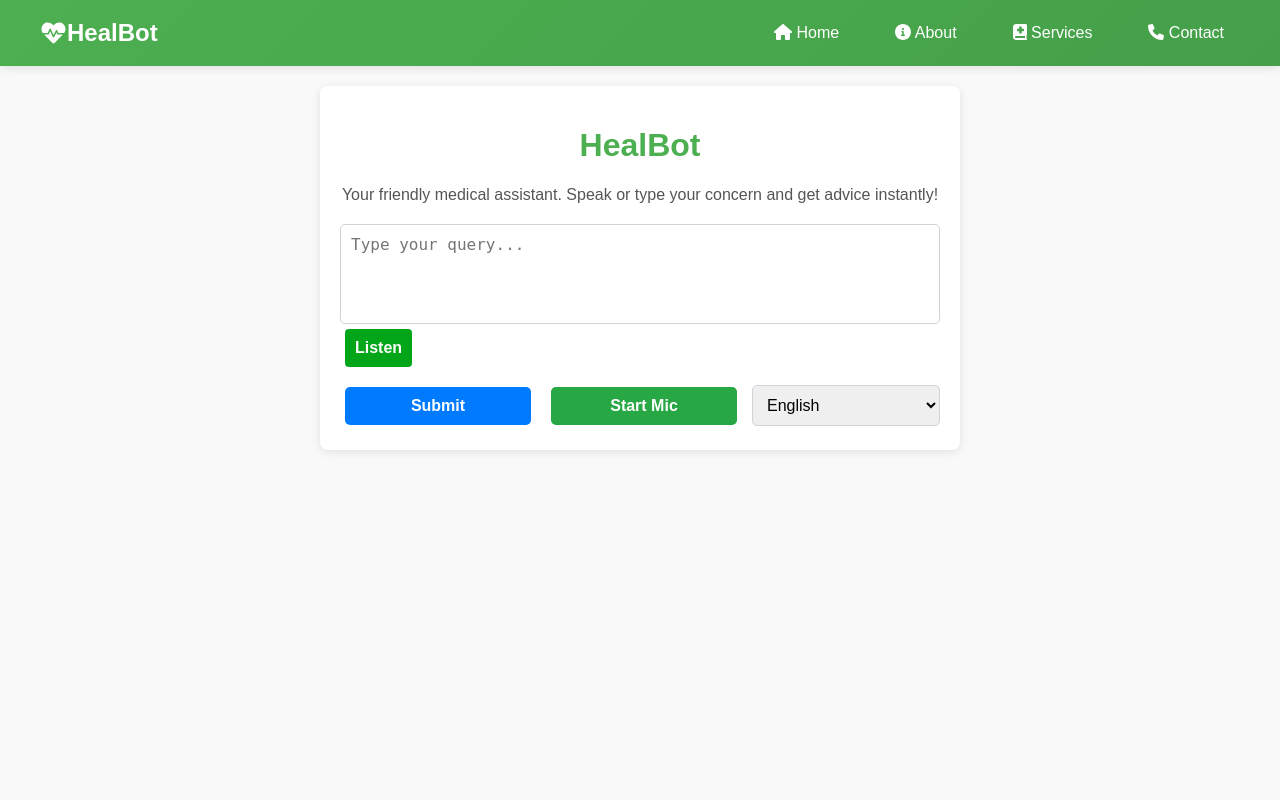
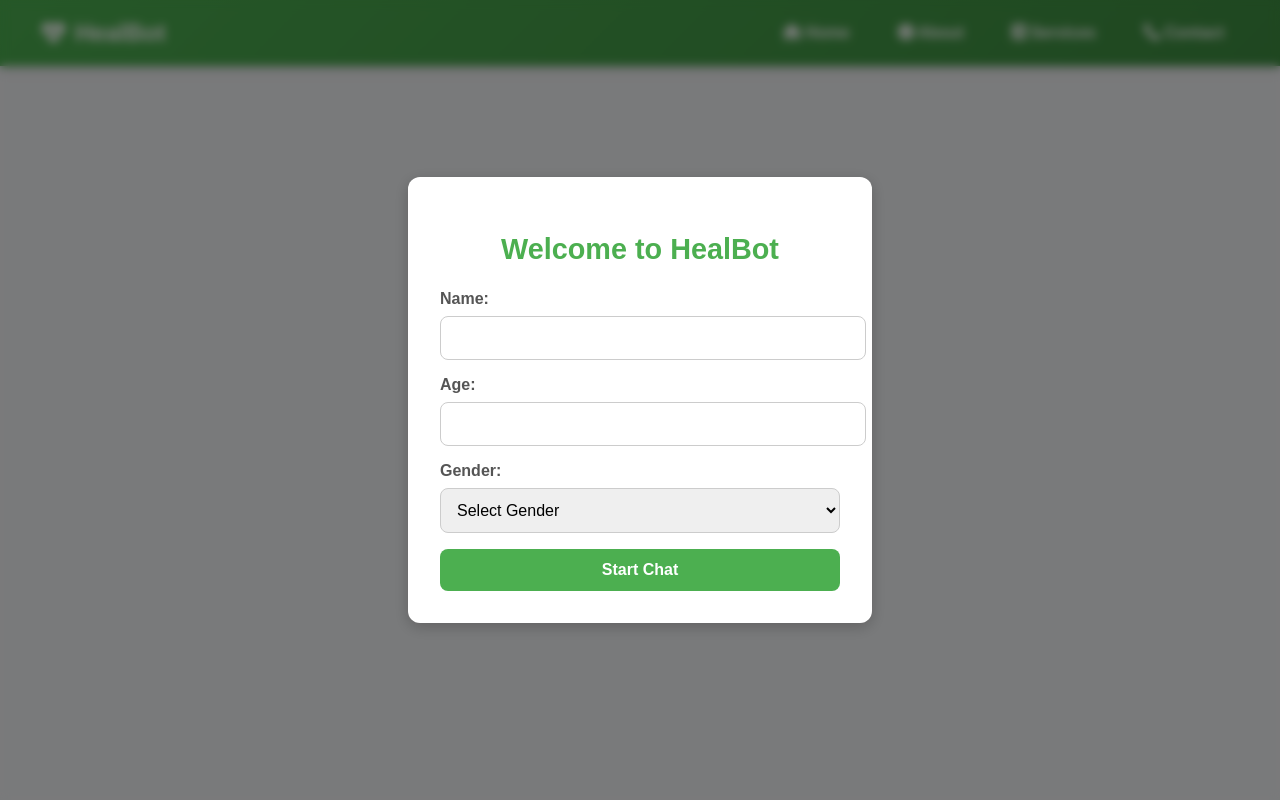
Before and after one commit to Ommodi07/Flaunch-Internship-level-2, a Flask app: page / in a window 1280 px wide. Run offline with Flask 3, Linux system fonts and the light colour scheme.

Commit message:
Project is now ready

```diff
--- a/FlaskProject/app.py
+++ b/FlaskProject/app.py
@@ -1,11 +1,15 @@
-from flask import Flask, render_template, request, jsonify
+from flask import Flask, render_template, request, jsonify, session
 from groq import Groq
 import os
 
 app = Flask(__name__)
+app.secret_key = os.urandom(24)  # Required for session management
 
 # Initialize Groq client
 client = Groq(api_key='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')
+
+# Store chat histories in memory (for production, use a database)
+chat_histories = {}
 
 @app.route('/')
 def index():
@@ -29,31 +33,95 @@ def contact():
 
 @app.route('/get_medical_advice', methods=['POST'])
 def get_medical_advice():
-    user_query = request.json.get('query', '')
+    data = request.json
+    user_query = data.get('query', '')
+    user_data = data.get('userData', {})
+    session_id = data.get('sessionId', '')  # Get session ID from frontend
+
+    # Initialize chat history for new sessions
+    if session_id not in chat_histories:
+        chat_histories[session_id] = []
+
+    # Get chat history for this session
+    chat_history = chat_histories[session_id]
 
     try:
+        # Include user data in the system message
+        system_message = f"""You have to give medical advice to {user_data.get('name', 'the user')}
+        (Age: {user_data.get('age', 'unknown')}, Gender: {user_data.get('gender', 'unknown')}).
+        You have to consult the user Problems which can be related to physical as well as mental health.
+        Provide concise medical advice in 4-5 lines including medication recommendations when needed.
+        For non-medical queries, explain that you cannot assist.
+        if user ask about your name, you have to say 'I am HealBot, your medical assistant'.
+        If user greets you, you have to greet them back without medical advice.
+
+        Previous conversation context:
+        {format_chat_history(chat_history)}"""
+
+        messages = [
+            {
+                "role": "system",
+                "content": system_message
+            }
+        ]
+
+        # Add chat history to messages
+        for msg in chat_history:
+            messages.append({
+                "role": msg["role"],
+                "content": msg["content"]
+            })
+
+        # Add current query
+        messages.append({
+            "role": "user",
+            "content": user_query
+        })
+
         chat_completion = client.chat.completions.create(
-            messages=[
-                {
-                    "role": "system",
-                    "content": "You have to give medical advice to the user . You have to consult the user Problems which can be related to physical as well as mental health. Provide concise medical advice in 4-5 lines including medication recommendations when needed. For non-medical queries, explain that you cannot assist. if user ask about your name, you have to say 'I am HealBot, your medical assistant'.If user greets you, you have to greet them back without medical advice."
-                },
-                {
-                    "role": "user",
-                    "content": user_query
-                }
-            ],
+            messages=messages,
             model="llama-3.1-70b-versatile",
             temperature=0.5,
             max_tokens=1024,
             top_p=1,
             stream=False,
         )
+
         medical_advice = chat_completion.choices[0].message.content
-        return jsonify({"advice": medical_advice})
+
+        # Update chat history
+        chat_histories[session_id].append({
+            "role": "user",
+            "content": user_query
+        })
+        chat_histories[session_id].append({
+            "role": "assistant",
+            "content": medical_advice
+        })
+
+        # Keep only last 10 messages to prevent context from growing too large
+        if len(chat_histories[session_id]) > 20:
+            chat_histories[session_id] = chat_histories[session_id][-20:]
+
+        return jsonify({
+            "advice": medical_advice,
+            "sessionId": session_id
+        })
 
     except Exception as e:
         return jsonify({"error": str(e)}), 500
 
+def format_chat_history(history):
+    """Format chat history for system message context"""
+    if not history:
+        return "No previous conversation."
+
+    formatted = []
+    for msg in history:
+        role = "User" if msg["role"] == "user" else "HealBot"
+        formatted.append(f"{role}: {msg['content']}")
+
+    return "\n".join(formatted)
+
 if __name__ == '__main__':
     app.run(debug=True)
--- a/FlaskProject/static/index.css
+++ b/FlaskProject/static/index.css
@@ -2,14 +2,95 @@ body {
     font-family: 'Arial', sans-serif;
     margin: 0;
     padding: 0;
-    background-color: #f9f9f9;
+    background-color: #f3f4f6;
     color: #333;
 }
 
+/* Registration Overlay Styles */
+.overlay {
+    position: fixed;
+    top: 0;
+    left: 0;
+    width: 100%;
+    height: 100%;
+    background: rgba(0, 0, 0, 0.5);
+    display: flex;
+    justify-content: center;
+    align-items: center;
+    z-index: 1001;
+    backdrop-filter: blur(5px);
+}
+
+.registration-form {
+    background: #fff;
+    padding: 2rem;
+    border-radius: 12px;
+    box-shadow: 0 4px 15px rgba(0, 0, 0, 0.2);
+    width: 90%;
+    max-width: 400px;
+}
+
+.registration-form h2 {
+    margin-bottom: 1.5rem;
+    color: #4CAF50;
+    text-align: center;
+    font-size: 1.8rem;
+    font-weight: bold;
+}
+
+.form-group {
+    margin-bottom: 1rem;
+}
+
+.form-group label {
+    display: block;
+    margin-bottom: 0.5rem;
+    color: #555;
+    font-weight: bold;
+}
+
+.form-group input,
+.form-group select {
+    width: 100%;
+    padding: 0.75rem;
+    border: 1px solid #ccc;
+    border-radius: 8px;
+    font-size: 1rem;
+    transition: border-color 0.3s;
+}
+
+.form-group input:focus,
+.form-group select:focus {
+    border-color: #4CAF50;
+    outline: none;
+}
+
+button {
+    padding: 0.75rem;
+    background-color: #4CAF50;
+    color: white;
+    border: none;
+    border-radius: 8px;
+    font-size: 1rem;
+    font-weight: bold;
+    cursor: pointer;
+    transition: background-color 0.3s, transform 0.2s;
+}
+
+button:hover {
+    background-color: #45a049;
+    transform: scale(1.05);
+}
+
+.hidden {
+    display: none !important;
+}
+
+/* Navbar Styles */
 .navbar {
-    background: linear-gradient(135deg, #4CAF50, #45a049);
+    background: linear-gradient(135deg, #4CAF50, #3e8e41);
     padding: 1rem 2rem;
-    box-shadow: 0 2px 10px rgba(0, 0, 0, 0.1);
+    box-shadow: 0 4px 10px rgba(0, 0, 0, 0.1);
     position: sticky;
     top: 0;
     z-index: 1000;
@@ -30,17 +111,16 @@ body {
     color: white;
     font-size: 1.5rem;
     font-weight: bold;
+    gap: 8px;
 }
 
 .nav-brand i {
-    margin-right: 10px;
-    font-size: 1.8rem;
+    font-size: 2rem;
 }
 
 .nav-links {
     display: flex;
-    gap: 1.5rem;
-    align-items: center;
+    gap: 1rem;
 }
 
 .nav-links a {
@@ -49,11 +129,12 @@ body {
     padding: 0.5rem 1rem;
     border-radius: 20px;
     transition: background-color 0.3s, transform 0.2s;
+    font-weight: bold;
 }
 
 .nav-links a:hover {
-    background-color: rgba(255, 255, 255, 0.1);
-    transform: translateY(-2px);
+    background-color: rgba(255, 255, 255, 0.15);
+    transform: scale(1.1);
 }
 
 .container {
@@ -61,184 +142,85 @@ body {
     margin: 20px auto;
     padding: 20px;
     background: #fff;
-    border-radius: 8px;
-    box-shadow: 0 2px 10px rgba(0, 0, 0, 0.1);
+    border-radius: 12px;
+    box-shadow: 0 4px 20px rgba(0, 0, 0, 0.1);
+    animation: fadeIn 0.5s ease-in-out;
 }
 
 h1 {
     text-align: center;
     color: #4CAF50;
+    font-size: 2rem;
+    margin-bottom: 1rem;
 }
 
-.description {
+p.description {
     text-align: center;
-    margin-bottom: 20px;
+    color: #666;
     font-size: 1rem;
-    color: #555;
-}
-
-.chat-container {
-    border: 1px solid #ddd;
-    border-radius: 8px;
-    padding: 15px;
-    max-height: 300px;
-    overflow-y: auto;
-    margin-bottom: 15px;
-    background-color: #f8f8f8;
+    margin-bottom: 2rem;
 }
 
 textarea {
     width: 100%;
-    padding: 10px;
+    padding: 1rem;
     font-size: 1rem;
-    border: 1px solid #ccc;
-    border-radius: 4px;
+    border: 1px solid #ddd;
+    border-radius: 8px;
     resize: none;
-    display: block;
-    box-sizing: border-box;
+    transition: border-color 0.3s;
 }
 
-.input-container {
-    display: flex;
-    gap: 10px;
-    align-items: center;
-    margin-bottom: 15px;
+textarea:focus {
+    border-color: #4CAF50;
+    outline: none;
 }
 
-.language-selector {
+#chat-container {
+    max-height: 400px;
+    overflow-y: auto;
     padding: 10px;
-    border: 1px solid #ccc;
-    border-radius: 4px;
-    font-size: 1rem;
+    margin-bottom: 20px;
+    background: #f0f0f0;
+    border-radius: 12px;
+    box-shadow: inset 0 2px 10px rgba(0, 0, 0, 0.1);
 }
 
-button {
-    flex-grow: 1;
-    padding: 12px;
-    font-size: 1rem;
-    color: #fff;
-    background-color: #4CAF50;
-    border: none;
-    border-radius: 4px;
-    cursor: pointer;
-    transition: background-color 0.3s;
-}
-
-button:hover {
-    background-color: #45a049;
-}
-
-#start-mic-btn {
-    background-color: #007bff;
-}
-
-#start-mic-btn:hover {
-    background-color: #0056b3;
-}
-
-.loader {
-    display: none;
-    text-align: center;
-    margin-top: 10px;
-}
-
-.loader::after {
-    content: "Loading...";
-    color: #4CAF50;
-}
-
-/* for chatbox */
-.chat {
-    display: flex;
-    flex-direction: column;
-    margin-bottom: 10px;
+.user-message,
+.bot-reply {
+    padding: 10px;
+    margin: 10px 0;
+    border-radius: 8px;
+    font-size: 0.9rem;
+    line-height: 1.4;
+    max-width: 80%;
 }
 
 .user-message {
+    background-color: #e0f7fa;
     align-self: flex-end;
-    background-color: #e1f5e1;
-    color: #333;
-    padding: 10px 15px;
-    border-radius: 12px;
-    max-width: 70%;
-    margin: 5px 0;
-    word-wrap: break-word;
-    box-shadow: 0 2px 5px rgba(0, 0, 0, 0.1);
+    color: #005ea5;
 }
 
 .bot-reply {
+    background-color: #e8f5e9;
     align-self: flex-start;
-    background-color: #f0f0f5;
-    color: #4CAF50;
-    padding: 10px 15px;
-    border-radius: 12px;
-    max-width: 70%;
-    margin: 5px 0;
-    word-wrap: break-word;
-    box-shadow: 0 2px 5px rgba(0, 0, 0, 0.1);
+    color: #2e7d32;
 }
 
-/* Media Queries for Responsiveness */
-@media (max-width: 768px) {
-    .navbar {
-        padding: 1rem;
+#loader {
+    margin: 20px auto;
+    text-align: center;
+}
+
+/* Smooth fade-in animation */
+@keyframes fadeIn {
+    from {
+        opacity: 0;
+        transform: translateY(10px);
     }
-
-    .nav-links {
-        flex-direction: column;
-        align-items: flex-start;
-        margin-top: 10px;
-    }
-
-    .nav-links a {
-        padding: 0.5rem 1rem;
-        width: 100%;
-        text-align: left;
-    }
-
-    .container {
-        padding: 15px;
-    }
-
-    button {
-        width: 100%;
-    }
-
-    .language-selector {
-        width: 100%;
+    to {
+        opacity: 1;
+        transform: translateY(0);
     }
 }
-button {
-    margin: 5px;
-    padding: 10px;
-    background-color: #007bff;
-    color: white;
-    border: none;
-    border-radius: 5px;
-    cursor: pointer;
-}
-
-button:hover {
-    background-color: #0056b3;
-}
-textarea {
-    font-size: 16px;
-    padding: 10px;
-    border: 1px solid #ced4da;
-    border-radius: 5px;
-    resize: none;
-}
-
-button {
-    font-size: 16px;
-    font-weight: bold;
-    transition: background-color 0.2s ease;
-}
-
-button:hover {
-    filter: brightness(0.9);
-}
-
-select {
-    font-size: 16px;
-}
--- a/FlaskProject/static/index.js
+++ b/FlaskProject/static/index.js
@@ -1,7 +1,110 @@
 let micActive = false;
-let lastBotResponse = ""; // To store the latest bot response
+let lastBotResponse = "";
+let userData = null;
+let sessionId = null;
 const recognition = new (window.SpeechRecognition || window.webkitSpeechRecognition)();
 recognition.interimResults = false;
+
+function generateSessionId() {
+    return 'session_' + Math.random().toString(36).substr(2, 9);
+}
+
+function submitRegistration() {
+    const name = document.getElementById('userName').value.trim();
+    const age = document.getElementById('userAge').value;
+    const gender = document.getElementById('userGender').value;
+
+    if (!name || !age || !gender) {
+        alert('Please fill in all fields');
+        return;
+    }
+
+    if (age < 1 || age > 120) {
+        alert('Please enter a valid age between 1 and 120');
+        return;
+    }
+
+    userData = {
+        name: name,
+        age: age,
+        gender: gender
+    };
+
+    // Generate a new session ID
+    sessionId = generateSessionId();
+
+    // Hide registration overlay and show chat interface
+    document.getElementById('registrationOverlay').classList.add('hidden');
+    document.getElementById('chatInterface').classList.remove('hidden');
+
+    // Add welcome message
+    const chatContainer = document.getElementById('chat-container');
+    const welcomeMessage = document.createElement('div');
+    welcomeMessage.classList.add('bot-reply');
+    welcomeMessage.innerText = `Welcome ${name}! I'm HealBot, your medical assistant. How can I help you today?`;
+    chatContainer.appendChild(welcomeMessage);
+}
+
+// ... (keeping the mic-related functions unchanged) ...
+
+async function getMedicalAdvice() {
+    const query = document.getElementById('query').value;
+    if (!query.trim()) {
+        alert("Please enter a query.");
+        return;
+    }
+
+    const chatContainer = document.getElementById('chat-container');
+    const userMessage = document.createElement('div');
+    userMessage.classList.add('user-message');
+    userMessage.innerText = query;
+    chatContainer.appendChild(userMessage);
+
+    document.getElementById('loader').style.display = 'block';
+
+    try {
+        const response = await fetch('/get_medical_advice', {
+            method: 'POST',
+            headers: {
+                'Content-Type': 'application/json'
+            },
+            body: JSON.stringify({
+                query,
+                userData: userData,
+                sessionId: sessionId
+            })
+        });
+
+        const data = await response.json();
+
+        if (data.advice) {
+            const botReply = document.createElement('div');
+            botReply.classList.add('bot-reply');
+            botReply.innerText = data.advice;
+            chatContainer.appendChild(botReply);
+
+            lastBotResponse = data.advice;
+
+            // If server sent a new session ID, update it
+            if (data.sessionId) {
+                sessionId = data.sessionId;
+            }
+        } else if (data.error) {
+            const botReply = document.createElement('div');
+            botReply.classList.add('bot-reply');
+            botReply.innerText = 'Error: ' + data.error;
+            chatContainer.appendChild(botReply);
+        }
+    } catch (error) {
+        console.error('Error:', error);
+    }
+
+    chatContainer.scrollTop = chatContainer.scrollHeight;
+    document.getElementById('loader').style.display = 'none';
+    document.getElementById('query').value = ''; // Clear input field after sending
+}
+
+// ... (keeping the listenToResponse function unchanged) ...
 
 function startMicInput() {
     if (micActive) {
@@ -16,7 +119,7 @@ function startMicInput() {
 
     recognition.onresult = (event) => {
         const transcript = event.results[0][0].transcript;
-        document.getElementById('query').value = transcript; // Set the text area to the recognized speech
+        document.getElementById('query').value = transcript;
     };
 
     recognition.onerror = (event) => {
@@ -26,68 +129,18 @@ function startMicInput() {
 
     recognition.onend = () => {
         micActive = false;
-        document.getElementById('start-mic-btn').textContent = 'Start Mic'; // Reset the button text
+        document.getElementById('start-mic-btn').textContent = 'Start Mic';
     };
 
-    document.getElementById('start-mic-btn').textContent = 'Stop Mic'; // Change the button text when mic is active
+    document.getElementById('start-mic-btn').textContent = 'Stop Mic';
 }
 
 function stopMicInput() {
-    recognition.stop(); // Stop the recognition when the button is pressed again
+    recognition.stop();
     micActive = false;
-    document.getElementById('start-mic-btn').textContent = 'Start Mic'; // Reset the button text
+    document.getElementById('start-mic-btn').textContent = 'Start Mic';
 }
 
-async function getMedicalAdvice() {
-    const query = document.getElementById('query').value;
-    if (!query.trim()) {
-        alert("Please enter a query.");
-        return;
-    }
-
-    const chatContainer = document.getElementById('chat-container');
-    const userMessage = document.createElement('div');
-    userMessage.classList.add('user-message');
-    userMessage.innerText = query;
-    chatContainer.appendChild(userMessage);
-
-    // Show loader
-    document.getElementById('loader').style.display = 'block';
-
-    try {
-        const response = await fetch('/get_medical_advice', {
-            method: 'POST',
-            headers: {
-                'Content-Type': 'application/json'
-            },
-            body: JSON.stringify({ query })
-        });
-
-        const data = await response.json();
-
-        if (data.advice) {
-            const botReply = document.createElement('div');
-            botReply.classList.add('bot-reply');
-            botReply.innerText = data.advice;
-            chatContainer.appendChild(botReply);
-
-            // Update the latest bot response
-            lastBotResponse = data.advice;
-        } else if (data.error) {
-            const botReply = document.createElement('div');
-            botReply.classList.add('bot-reply');
-            botReply.innerText = 'Error: ' + data.error;
-            chatContainer.appendChild(botReply);
-        }
-    } catch (error) {
-        console.error('Error:', error);
-    }
-
-    chatContainer.scrollTop = chatContainer.scrollHeight;
-    document.getElementById('loader').style.display = 'none';
-}
-
-// Text-to-Speech function for the latest response
 function listenToResponse() {
     if (!lastBotResponse) {
         alert("No response available to listen to.");
@@ -96,7 +149,7 @@ function listenToResponse() {
 
     if ('speechSynthesis' in window) {
         const utterance = new SpeechSynthesisUtterance(lastBotResponse);
-        utterance.lang = document.getElementById('language-selector').value; // Set language based on user's selection
+        utterance.lang = document.getElementById('language-selector').value;
         speechSynthesis.speak(utterance);
     } else {
         console.error("Text-to-Speech not supported in this browser.");
--- a/FlaskProject/templates/index.html
+++ b/FlaskProject/templates/index.html
@@ -9,6 +9,31 @@
     <link rel="stylesheet" href="static/index.css">
 </head>
 <body>
+    <!-- Registration Overlay -->
+    <div id="registrationOverlay" class="overlay">
+        <div class="registration-form">
+            <h2>Welcome to HealBot</h2>
+            <div class="form-group">
+                <label for="userName">Name:</label>
+                <input type="text" id="userName" required>
+            </div>
+            <div class="form-group">
+                <label for="userAge">Age:</label>
+                <input type="number" id="userAge" min="1" max="120" required>
+            </div>
+            <div class="form-group">
+                <label for="userGender">Gender:</label>
+                <select id="userGender" required>
+                    <option value="">Select Gender</option>
+                    <option value="male">Male</option>
+                    <option value="female">Female</option>
+                    <option value="other">Other</option>
+                </select>
+            </div>
+            <button onclick="submitRegistration()" style="width: 100%;">Start Chat</button>
+        </div>
+    </div>
+
     <nav class="navbar">
         <div class="nav-content">
             <a href="#" class="nav-brand">
@@ -24,7 +49,7 @@
         </div>
     </nav>
 
-    <div class="container">
+    <div id="chatInterface" class="container hidden">
         <h1>HealBot</h1>
         <p class="description">Your friendly medical assistant. Speak or type your concern and get advice instantly!</p>
         <div id="chat-container">
@@ -34,28 +59,24 @@
         <div id="loader" style="display:none;">Loading...</div>
 
         <div style="margin-top: 20px;">
-            <textarea id="query" placeholder="Type your query..." style="width: 100%; height: 100px;"></textarea>
+            <textarea id="query" placeholder="Type your query..." style="width: 95%; height: 100px;"></textarea>
         </div>
 
         <div style="margin-top: 10px; display: inline; justify-content: center;">
-            <!-- Listen Button -->
             <button onclick="listenToResponse()" style="padding: 10px; background-color: #03a519; color: rgb(252, 252, 252); border: none; border-radius: 4px; cursor: pointer;">
                 Listen
             </button>
         </div>
 
         <div style="margin-top: 10px; display: flex; justify-content: space-between; align-items: center; gap: 10px;">
-            <!-- Submit Button -->
             <button onclick="getMedicalAdvice()" style="flex: 1; padding: 10px; background-color: #007bff; color: white; border: none; border-radius: 5px; cursor: pointer;">
                 Submit
             </button>
 
-            <!-- Start Mic Button -->
             <button id="start-mic-btn" onclick="startMicInput()" style="flex: 1; padding: 10px; background-color: #28a745; color: white; border: none; border-radius: 5px; cursor: pointer;">
                 Start Mic
             </button>
 
-            <!-- Language Selector -->
             <select id="language-selector" style="flex: 1; padding: 10px; border-radius: 5px; border: 1px solid #ced4da;">
                 <option value="en-US">English</option>
                 <option value="hi-IN">Hindi</option>
@@ -64,6 +85,7 @@
             </select>
         </div>
     </div>
+
     <script src="static/index.js"></script>
 </body>
 </html>
```
